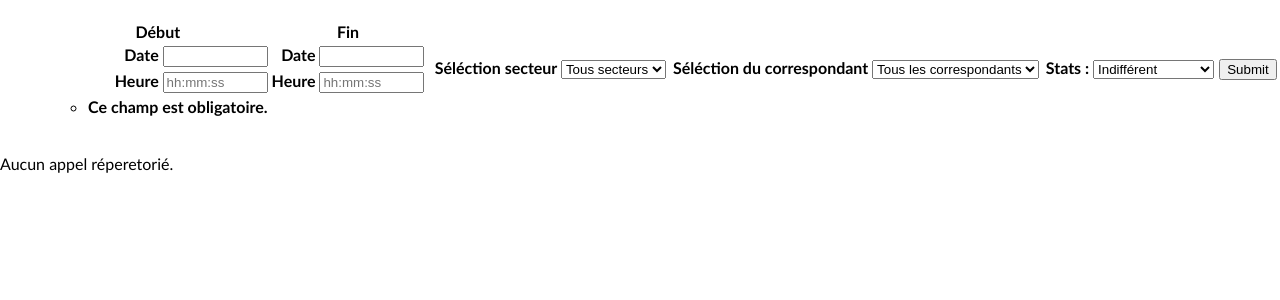
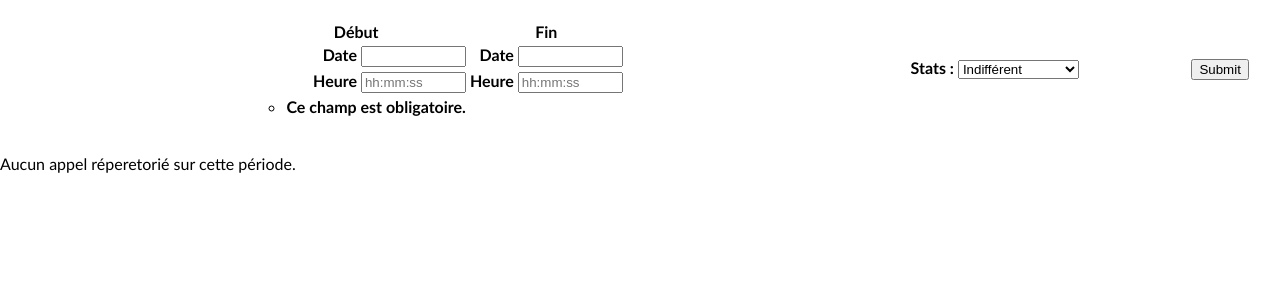
Before and after one commit to bashi-bashot/lilas_centos, a Django app: page /communication/ in a window 1280 px wide. Shown: the part 88-388 px from the top of the page. Run offline with Django 3.2, Linux system fonts and the light colour scheme; some libraries are stand-ins or nearby versions.

Commit message:
com : index suppression form corr et sect

```diff
--- a/LILAS/communication/forms.py
+++ b/LILAS/communication/forms.py
@@ -25,7 +25,7 @@ class NameForm(forms.Form):
     heureFin  = forms.CharField(max_length=8, widget=forms.TextInput(attrs={'size':10, 'placeholder': 'hh:mm:ss'}))
     positionSpinner = forms.ChoiceField(widget = forms.Select(), choices = ())
     correspondantSpinner = forms.ChoiceField(label='Position : ', choices = ())
-    selectionTypeSpinner = forms.ChoiceField(label='',choices =listeTypeStats)
+    selectionTypeSpinner = forms.ChoiceField(label='',choices = listeTypeStats)
 
     def __init__(self, *args, **kwargs): #Fonction appelée a chaque appel du formulaire dans le code python
         #C'est une fonction nécessaire au remplissage dynamique du choiceField positionSpinner
--- a/LILAS/communication/templates/communication/index.html
+++ b/LILAS/communication/templates/communication/index.html
@@ -61,8 +61,8 @@
 
                                 </ul>
                         </th>
-                        <th> Séléction secteur {{ form.positionSpinner }}</th>
-                        <th> Séléction du correspondant {{ form.correspondantSpinner }}</th>
+                        <!--<th> Séléction secteur {{ form.positionSpinner }}</th>-->
+                        <!--<th> Séléction du correspondant {{ form.correspondantSpinner }}</th>-->
                         <th> Stats : {{form.selectionTypeSpinner}}
                         <th> <input type="submit" value="Submit"> </th>
                     </form>
@@ -109,7 +109,7 @@
                     </table>
                 </div>
             {% else %}
-                <p>Aucun appel réperetorié.</p>
+                <p>Aucun appel réperetorié sur cette période.</p>
             {% endif %}
             </div>
             <div class="limiter_stats">
```
